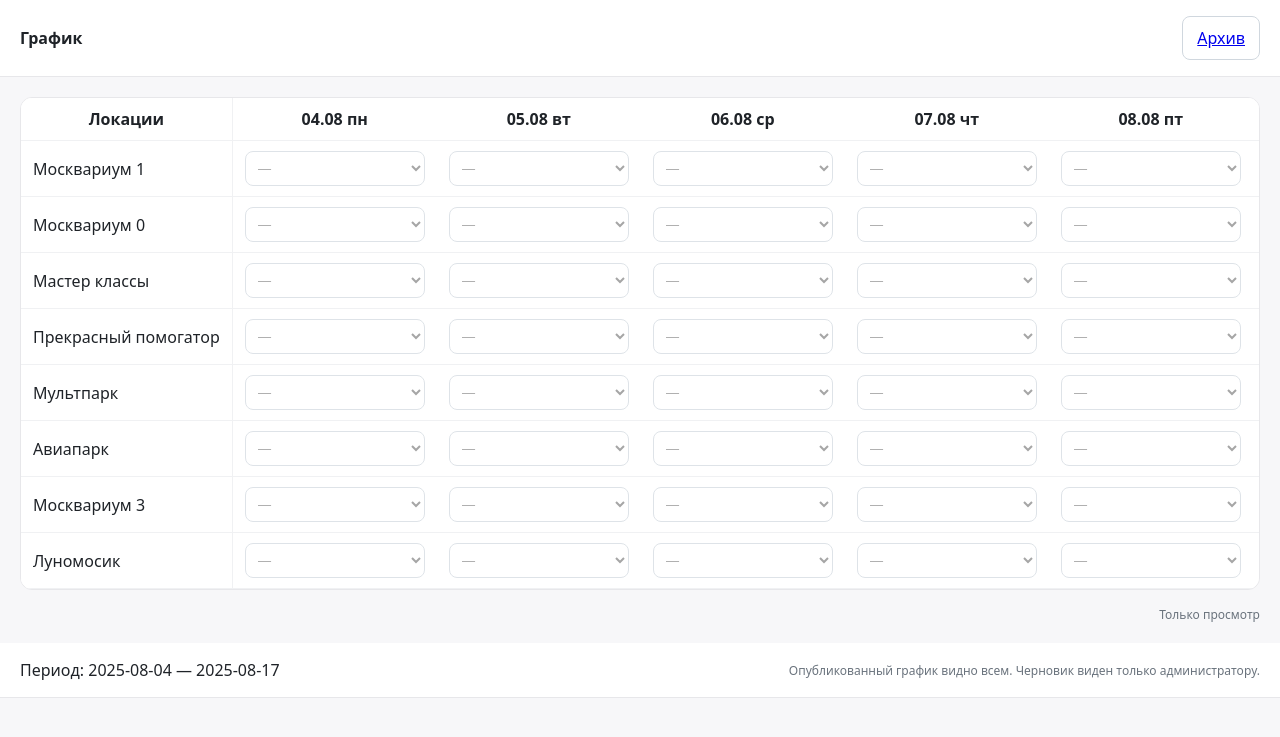
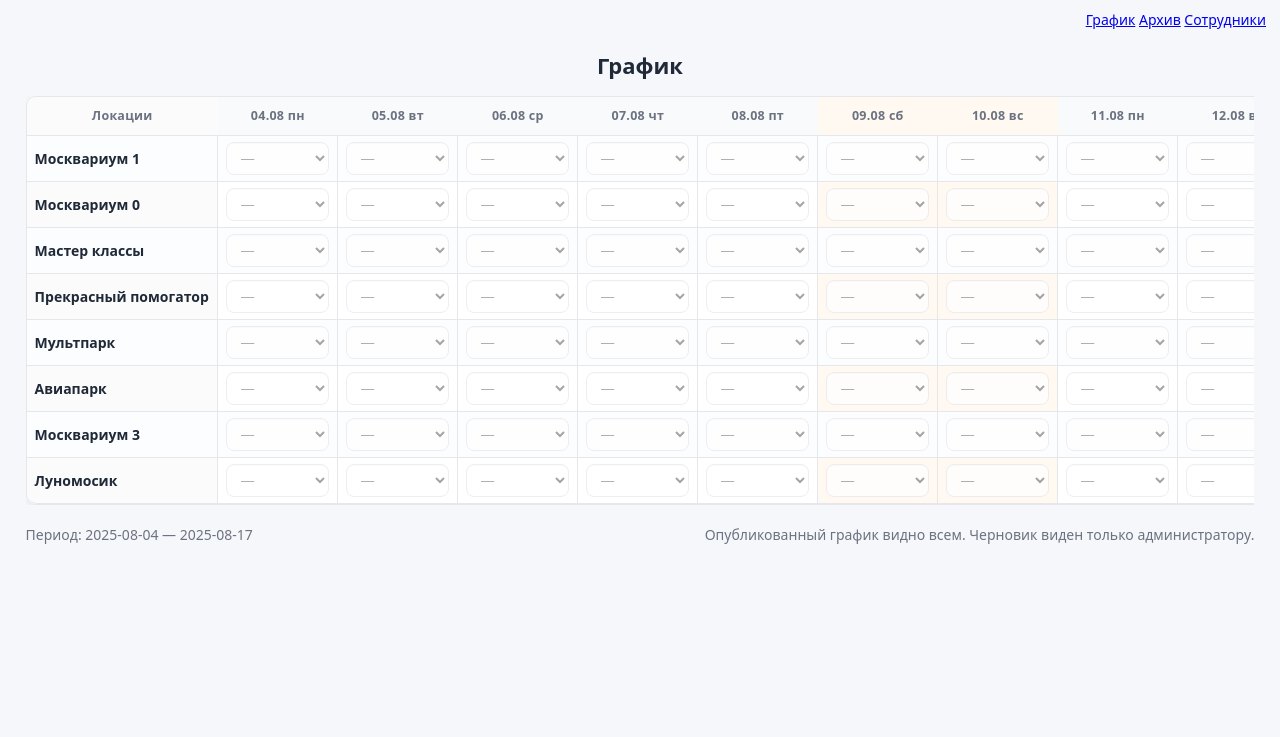
Before and after one commit to chernmary/scheduler, a FastAPI app: page /schedule in a window 1280 px wide. Shown: the top 737 px of the page. Run offline with FastAPI, Linux system fonts and the light colour scheme; data comes from the database, SQL or seed files in the repository; data that the repository does not hold is empty.

Commit message:
Update schedule.html

```diff
--- a/app/templates/schedule.html
+++ b/app/templates/schedule.html
@@ -4,45 +4,29 @@
   <meta charset="UTF-8" />
   <title>График</title>
   <meta name="viewport" content="width=device-width, initial-scale=1" />
-  <style>
-    body{font-family:system-ui,-apple-system,Segoe UI,Roboto,Ubuntu,Arial,sans-serif;margin:0;background:#f7f7f9;color:#1f2328}
-    header,footer{display:flex;align-items:center;justify-content:space-between;gap:12px;padding:16px 20px;background:#fff;border-bottom:1px solid #e7e7ea}
-    .title{font-weight:600}
-    .actions{display:flex;gap:10px}
-    .btn{border:1px solid #d0d7de;background:#fff;border-radius:8px;padding:10px 14px;cursor:pointer}
-    .btn.primary{background:#1f6feb;border-color:#1f6feb;color:#fff}
-    .btn:disabled{opacity:.5;cursor:not-allowed}
-    .container{padding:20px}
-    .table-wrap{overflow:auto;border:1px solid #e7e7ea;border-radius:12px;background:#fff}
-    table{border-collapse:separate;border-spacing:0;width:100%;min-width:900px}
-    th,td{padding:10px 12px;border-bottom:1px solid #f0f1f3}
-    th{position:sticky;top:0;background:#fff;font-weight:600}
-    th:first-child,td:first-child{position:sticky;left:0;background:#fff;border-right:1px solid #f0f1f3}
-    .loc{white-space:nowrap}
-    select{min-width:180px;padding:8px;border:1px solid #d0d7de;border-radius:8px;background:#fff}
-    .controls{display:flex;gap:12px;justify-content:flex-end;margin-top:16px}
-    .note{font-size:12px;color:#6a737d;margin-left:auto}
-    a.link{color:#1f6feb;text-decoration:none}
-  </style>
+  <link rel="stylesheet" href="/static/css/schedule.css">
 </head>
 <body>
-  <header>
-    <div class="title">График</div>
-    <div class="actions">
-      <a class="btn" href="/admin/archive">Архив</a>
+
+  <div class="login-container">
+    <div class="nav-left">
+      <a href="/schedule">График</a>
+      <a href="/admin/archive">Архив</a>
+      <a href="/admin/employees">Сотрудники</a>
+    </div>
     {% if is_admin %}
     <form method="post" action="{{ request.url_for('logout') }}">
-        <button class="btn" type="submit">Выйти</button>
+      <button type="submit">Выйти</button>
     </form>
     {% endif %}
   </div>
-  </header>
 
-  <div class="container">
-    <div class="table-wrap">
+  <h1>График</h1>
+
+  <div class="table-wrapper">
     <form id="saveForm" method="post" action="{{ request.url_for('schedule_save') }}">
       <input type="hidden" name="start_iso" value="{{ start_iso }}">
-        <table>
+      <table class="schedule-table {% if not readonly %}editable{% endif %}">
         <thead>
           <tr>
             <th>Локации</th>
@@ -55,7 +39,7 @@
           {% for loc_name, row in schedule.items() %}
             {% set loc_id = locations_map[loc_name] %}
             <tr>
-                <td class="loc">{{ loc_name }}</td>
+              <td>{{ loc_name }}</td>
               {% for i in range(row|length) %}
                 {% set d_iso = raw_dates[i] %}
                 {% set current_name = row[i] %}
@@ -75,21 +59,21 @@
     </form>
   </div>
 
-    <div class="controls">
   {% if not readonly %}
+  <div class="button-container">
     <form method="post" action="{{ request.url_for('schedule_generate') }}">
-          <button class="btn" type="submit">Сгенерировать</button>
+      <button type="submit">Сгенерировать</button>
     </form>
-        <button class="btn primary" type="submit" form="saveForm">Сохранить</button>
-      {% else %}
-        <span class="note">Только просмотр</span>
+    <button type="submit" form="saveForm">Опубликовать</button>
+  </div>
   {% endif %}
+
+  <div class="table-wrapper" style="background:transparent; box-shadow:none;">
+    <div style="display:flex; gap:20px; align-items:center; justify-content:space-between; color:#6b7280;">
+      <div>Период: {{ raw_dates[0] }} — {{ raw_dates[-1] }}</div>
+      <div>Опубликованный график видно всем. Черновик виден только администратору.</div>
     </div>
   </div>
 
-  <footer>
-    <div>Период: {{ raw_dates[0] }} — {{ raw_dates[-1] }}</div>
-    <div class="note">Опубликованный график видно всем. Черновик виден только администратору.</div>
-  </footer>
 </body>
 </html>
```
Lines whose indentation alone changed are shown as unchanged.
